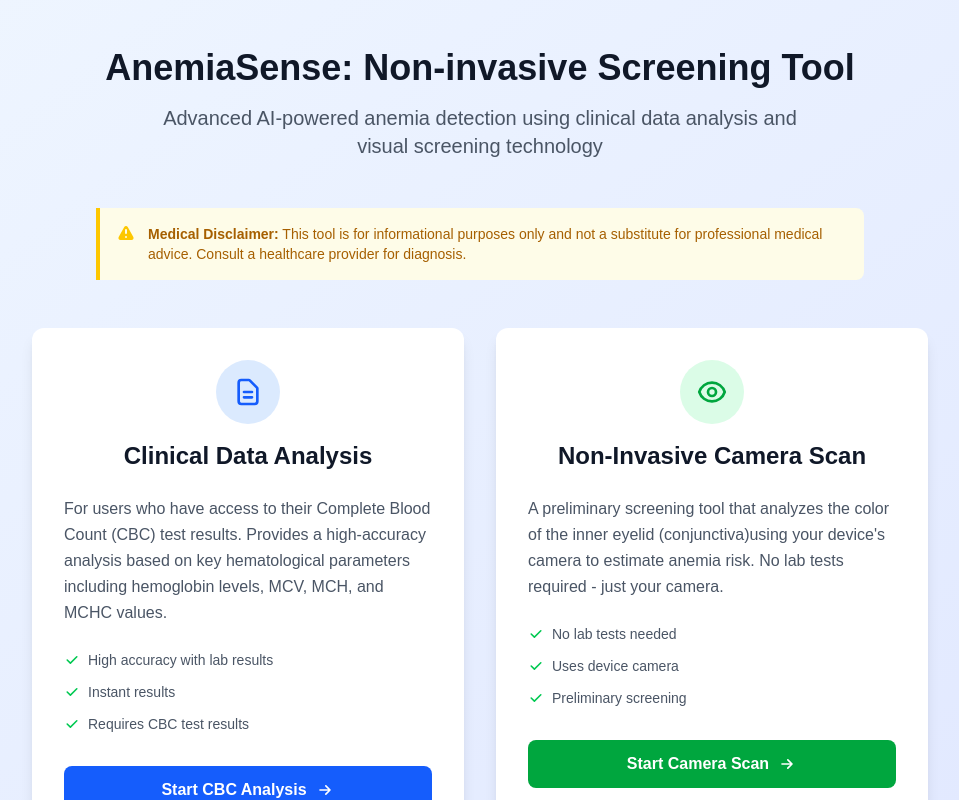
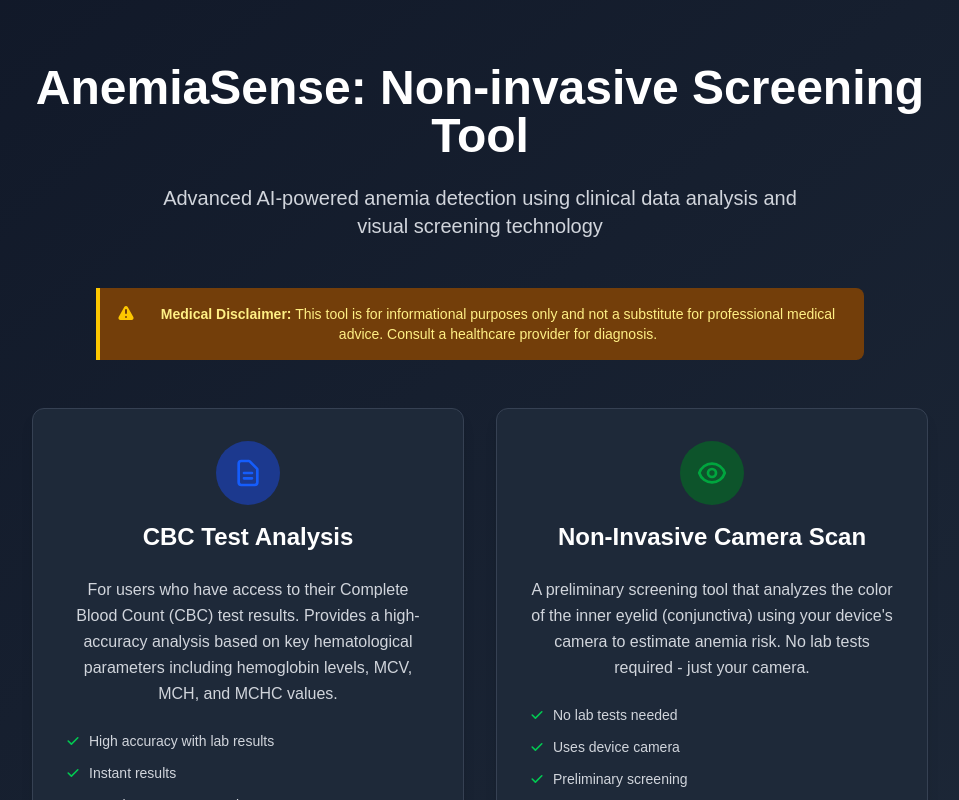
Before and after one commit to bhoumik-chennareddy/Anemia-Sense, a Next.js app in the folder FRONTEND/: page / in a window 1280 px wide. Shown: the top 800 px of the page, without its empty margins (160-1119 px from the left). Built offline with nearby package versions, Linux system fonts and the light colour scheme.

Commit message:
dark themeeee

```diff
--- a/FRONTEND/src/app/page.tsx
+++ b/FRONTEND/src/app/page.tsx
@@ -2,20 +2,20 @@ import Link from 'next/link';
 
 export default function HomePage() {
   return (
-    <div className="min-h-screen bg-gradient-to-br from-blue-50 to-indigo-100 py-12 px-4 sm:px-6 lg:px-8">
-      <div className="max-w-4xl mx-auto">
+    <div className="min-h-screen bg-gradient-to-br from-gray-900 to-gray-800 flex items-center justify-center p-4">
+      <div className="max-w-4xl mx-auto text-center">
         {/* Header */}
-        <div className="text-center mb-12">
-          <h1 className="text-4xl font-bold text-gray-900 mb-4">
+        <div className="text-center mt-12">
+          <h1 className="text-5xl font-bold text-white mb-6">
             AnemiaSense: Non-invasive Screening Tool
           </h1>
-          <p className="text-xl text-gray-600 max-w-2xl mx-auto">
+          <p className="text-xl text-gray-300 mb-12 max-w-2xl mx-auto">
             Advanced AI-powered anemia detection using clinical data analysis and visual screening technology
           </p>
         </div>
 
         {/* Medical Disclaimer */}
-        <div className="mb-12 p-4 bg-yellow-50 border-l-4 border-yellow-400 rounded-r-lg max-w-3xl mx-auto">
+        <div className="mb-12 p-4 bg-yellow-900 border-l-4 border-yellow-400 rounded-r-lg max-w-3xl mx-auto">
           <div className="flex">
             <div className="flex-shrink-0">
               <svg className="h-5 w-5 text-yellow-400" viewBox="0 0 20 20" fill="currentColor">
@@ -23,7 +23,7 @@ export default function HomePage() {
               </svg>
             </div>
             <div className="ml-3">
-              <p className="text-sm text-yellow-700 font-medium">
+              <p className="text-sm text-yellow-200 font-medium">
                 <strong>Medical Disclaimer:</strong> This tool is for informational purposes only and not a substitute for professional medical advice. Consult a healthcare provider for diagnosis.
               </p>
             </div>
@@ -33,36 +33,36 @@ export default function HomePage() {
         {/* Selection Cards */}
         <div className="grid md:grid-cols-2 gap-8 max-w-4xl mx-auto">
           {/* CBC Analysis Card */}
-          <div className="bg-white rounded-xl shadow-lg hover:shadow-xl transition-shadow duration-300 p-8">
+          <div className="bg-gray-800 border border-gray-700 rounded-xl shadow-lg hover:shadow-xl transition-shadow duration-300 p-8">
             <div className="text-center mb-6">
-              <div className="w-16 h-16 bg-blue-100 rounded-full flex items-center justify-center mx-auto mb-4">
+              <div className="w-16 h-16 bg-blue-900 rounded-full flex items-center justify-center mx-auto mb-4">
                 <svg className="w-8 h-8 text-blue-600" fill="none" stroke="currentColor" viewBox="0 0 24 24">
                   <path strokeLinecap="round" strokeLinejoin="round" strokeWidth={2} d="M9 12h6m-6 4h6m2 5H7a2 2 0 01-2-2V5a2 2 0 012-2h5.586a1 1 0 01.707.293l5.414 5.414a1 1 0 01.293.707V19a2 2 0 01-2 2z" />
                 </svg>
               </div>
-              <h2 className="text-2xl font-bold text-gray-900 mb-3">Clinical Data Analysis</h2>
+              <h2 className="text-2xl font-semibold text-white mb-4">CBC Test Analysis</h2>
             </div>
 
-            <p className="text-gray-600 mb-6 leading-relaxed">
+            <p className="text-gray-300 mb-6 leading-relaxed">
               For users who have access to their Complete Blood Count (CBC) test results.
               Provides a high-accuracy analysis based on key hematological parameters including
               hemoglobin levels, MCV, MCH, and MCHC values.
             </p>
 
             <div className="space-y-3 mb-8">
-              <div className="flex items-center text-sm text-gray-600">
+              <div className="flex items-center text-sm text-gray-300">
                 <svg className="w-4 h-4 text-green-500 mr-2" fill="currentColor" viewBox="0 0 20 20">
                   <path fillRule="evenodd" d="M16.707 5.293a1 1 0 010 1.414l-8 8a1 1 0 01-1.414 0l-4-4a1 1 0 011.414-1.414L8 12.586l7.293-7.293a1 1 0 011.414 0z" clipRule="evenodd" />
                 </svg>
                 High accuracy with lab results
               </div>
-              <div className="flex items-center text-sm text-gray-600">
+              <div className="flex items-center text-sm text-gray-300">
                 <svg className="w-4 h-4 text-green-500 mr-2" fill="currentColor" viewBox="0 0 20 20">
                   <path fillRule="evenodd" d="M16.707 5.293a1 1 0 010 1.414l-8 8a1 1 0 01-1.414 0l-4-4a1 1 0 011.414-1.414L8 12.586l7.293-7.293a1 1 0 011.414 0z" clipRule="evenodd" />
                 </svg>
                 Instant results
               </div>
-              <div className="flex items-center text-sm text-gray-600">
+              <div className="flex items-center text-sm text-gray-300">
                 <svg className="w-4 h-4 text-green-500 mr-2" fill="currentColor" viewBox="0 0 20 20">
                   <path fillRule="evenodd" d="M16.707 5.293a1 1 0 010 1.414l-8 8a1 1 0 01-1.414 0l-4-4a1 1 0 011.414-1.414L8 12.586l7.293-7.293a1 1 0 011.414 0z" clipRule="evenodd" />
                 </svg>
@@ -72,7 +72,7 @@ export default function HomePage() {
 
             <Link
               href="/cbc-test"
-              className="w-full bg-blue-600 hover:bg-blue-700 text-white font-semibold py-3 px-6 rounded-lg transition-colors duration-200 flex items-center justify-center"
+              className="w-full bg-blue-600 text-white py-3 px-6 rounded-lg font-semibold hover:bg-blue-700 transition-colors duration-200 flex items-center justify-center"
             >
               Start CBC Analysis
               <svg className="w-5 h-5 ml-2" fill="none" stroke="currentColor" viewBox="0 0 24 24">
@@ -82,37 +82,36 @@ export default function HomePage() {
           </div>
 
           {/* Visual Screening Card */}
-          <div className="bg-white rounded-xl shadow-lg hover:shadow-xl transition-shadow duration-300 p-8">
+          <div className="bg-gray-800 border border-gray-700 rounded-xl shadow-lg hover:shadow-xl transition-shadow duration-300 p-8">
             <div className="text-center mb-6">
-              <div className="w-16 h-16 bg-green-100 rounded-full flex items-center justify-center mx-auto mb-4">
+              <div className="w-16 h-16 bg-green-900 rounded-full flex items-center justify-center mx-auto mb-4">
                 <svg className="w-8 h-8 text-green-600" fill="none" stroke="currentColor" viewBox="0 0 24 24">
                   <path strokeLinecap="round" strokeLinejoin="round" strokeWidth={2} d="M15 12a3 3 0 11-6 0 3 3 0 016 0z" />
                   <path strokeLinecap="round" strokeLinejoin="round" strokeWidth={2} d="M2.458 12C3.732 7.943 7.523 5 12 5c4.478 0 8.268 2.943 9.542 7-1.274 4.057-5.064 7-9.542 7-4.477 0-8.268-2.943-9.542-7z" />
                 </svg>
               </div>
-              <h2 className="text-2xl font-bold text-gray-900 mb-3">Non-Invasive Camera Scan</h2>
+              <h2 className="text-2xl font-bold text-white mb-3">Non-Invasive Camera Scan</h2>
             </div>
 
-            <p className="text-gray-600 mb-6 leading-relaxed">
+            <p className="text-gray-300 mb-6 leading-relaxed">
               A preliminary screening tool that analyzes the color of the inner eyelid (conjunctiva)
-              {/* FIX: Replaced ' with &apos; to avoid ESLint error */}
               using your device&apos;s camera to estimate anemia risk. No lab tests required - just your camera.
             </p>
 
             <div className="space-y-3 mb-8">
-              <div className="flex items-center text-sm text-gray-600">
+              <div className="flex items-center text-sm text-gray-300">
                 <svg className="w-4 h-4 text-green-500 mr-2" fill="currentColor" viewBox="0 0 20 20">
                   <path fillRule="evenodd" d="M16.707 5.293a1 1 0 010 1.414l-8 8a1 1 0 01-1.414 0l-4-4a1 1 0 011.414-1.414L8 12.586l7.293-7.293a1 1 0 011.414 0z" clipRule="evenodd" />
                 </svg>
                 No lab tests needed
               </div>
-              <div className="flex items-center text-sm text-gray-600">
+              <div className="flex items-center text-sm text-gray-300">
                 <svg className="w-4 h-4 text-green-500 mr-2" fill="currentColor" viewBox="0 0 20 20">
                   <path fillRule="evenodd" d="M16.707 5.293a1 1 0 010 1.414l-8 8a1 1 0 01-1.414 0l-4-4a1 1 0 011.414-1.414L8 12.586l7.293-7.293a1 1 0 011.414 0z" clipRule="evenodd" />
                 </svg>
                 Uses device camera
               </div>
-              <div className="flex items-center text-sm text-gray-600">
+              <div className="flex items-center text-sm text-gray-300">
                 <svg className="w-4 h-4 text-green-500 mr-2" fill="currentColor" viewBox="0 0 20 20">
                   <path fillRule="evenodd" d="M16.707 5.293a1 1 0 010 1.414l-8 8a1 1 0 01-1.414 0l-4-4a1 1 0 011.414-1.414L8 12.586l7.293-7.293a1 1 0 011.414 0z" clipRule="evenodd" />
                 </svg>
@@ -122,7 +121,7 @@ export default function HomePage() {
 
             <Link
               href="/visual-test"
-              className="w-full bg-green-600 hover:bg-green-700 text-white font-semibold py-3 px-6 rounded-lg transition-colors duration-200 flex items-center justify-center"
+              className="w-full bg-green-600 text-white py-3 px-6 rounded-lg font-semibold hover:bg-green-700 transition-colors duration-200 flex items-center justify-center"
             >
               Start Camera Scan
               <svg className="w-5 h-5 ml-2" fill="none" stroke="currentColor" viewBox="0 0 24 24">
--- a/FRONTEND/src/app/visual-test/page.tsx
+++ b/FRONTEND/src/app/visual-test/page.tsx
@@ -80,7 +80,7 @@ export default function VisualScreening() {
   };
 
   return (
-    <div className="min-h-screen bg-gray-50 py-12 px-4 sm:px-6 lg:px-8">
+    <div className="min-h-screen bg-gradient-to-br from-gray-900 to-gray-800 p-4 sm:px-6 lg:px-8">
       <div className="max-w-2xl mx-auto">
         {/* Back to Home */}
         <div className="mb-6">
@@ -112,30 +112,30 @@ export default function VisualScreening() {
         </div>
 
         {/* Main Card */}
-        <div className="bg-white shadow-xl rounded-lg p-8">
+        <div className="max-w-2xl mx-auto bg-gray-800 border border-gray-700 rounded-2xl shadow-xl p-8">
           <div className="text-center mb-8">
-            <h1 className="text-3xl font-bold text-gray-900 mb-2">Visual Anemia Screening</h1>
-            <p className="text-gray-600">Camera-based conjunctiva analysis</p>
+            <h1 className="text-3xl font-bold text-white mb-6 text-center">Visual Anemia Screening</h1>
+            <p className="text-gray-300">Use your device camera to scan your inner eyelid</p>
           </div>
 
           {/* Instructions */}
-          <div className="mb-8 p-4 bg-blue-50 rounded-lg">
-            <h3 className="text-lg font-semibold text-blue-900 mb-3">Instructions:</h3>
-            <ul className="space-y-2 text-sm text-blue-800">
+          <div className="mb-6 p-4 bg-gray-700 border border-gray-600 rounded-lg">
+            <h3 className="text-lg font-semibold text-white mb-3">Instructions:</h3>
+            <ul className="space-y-2 text-sm text-gray-300">
               <li className="flex items-start">
-                <span className="w-2 h-2 bg-blue-600 rounded-full mt-2 mr-3 flex-shrink-0"></span>
+                <span className="w-2 h-2 bg-green-500 rounded-full mt-2 mr-3 flex-shrink-0"></span>
                 Pull down your lower eyelid gently to expose the inner conjunctiva
               </li>
               <li className="flex items-start">
-                <span className="w-2 h-2 bg-blue-600 rounded-full mt-2 mr-3 flex-shrink-0"></span>
+                <span className="w-2 h-2 bg-green-500 rounded-full mt-2 mr-3 flex-shrink-0"></span>
                 Look up while keeping the eyelid pulled down
               </li>
               <li className="flex items-start">
-                <span className="w-2 h-2 bg-blue-600 rounded-full mt-2 mr-3 flex-shrink-0"></span>
+                <span className="w-2 h-2 bg-green-500 rounded-full mt-2 mr-3 flex-shrink-0"></span>
                 Ensure good lighting and center your eye in the frame
               </li>
               <li className="flex items-start">
-                <span className="w-2 h-2 bg-blue-600 rounded-full mt-2 mr-3 flex-shrink-0"></span>
+                <span className="w-2 h-2 bg-green-500 rounded-full mt-2 mr-3 flex-shrink-0"></span>
                 {/* FIX #2: Replaced quotes with &quot; to avoid ESLint error */}
                 Hold steady and click &quot;Capture Image&quot; when ready
               </li>
@@ -174,6 +174,7 @@ export default function VisualScreening() {
                     }}
                     onUserMediaError={handleUserMediaError}
                   />
+                  {/* Overlay guide */}
                   <div className="absolute inset-0 flex items-center justify-center pointer-events-none">
                     <div className="w-48 h-32 border-2 border-white border-dashed rounded-lg flex items-center justify-center">
                       <span className="text-white bg-black bg-opacity-50 px-2 py-1 rounded text-sm">
@@ -277,8 +278,8 @@ export default function VisualScreening() {
               </div>
 
               {/* Additional context based on result */}
-              <div className="mt-4 p-3 bg-blue-50 rounded-md">
-                <p className="text-sm text-blue-800">
+              <div className="mt-4 p-3 bg-gray-700 border border-gray-600 rounded-md">
+                <p className="text-sm text-gray-300">
                   <strong>Remember:</strong> This is a preliminary screening tool only.
                   Please consult with a healthcare professional for proper diagnosis and treatment,
                   especially if high risk is indicated.
```
Also changed, not shown: FRONTEND/src/app/cbc-test/page.tsx (+89 -40 lines).
